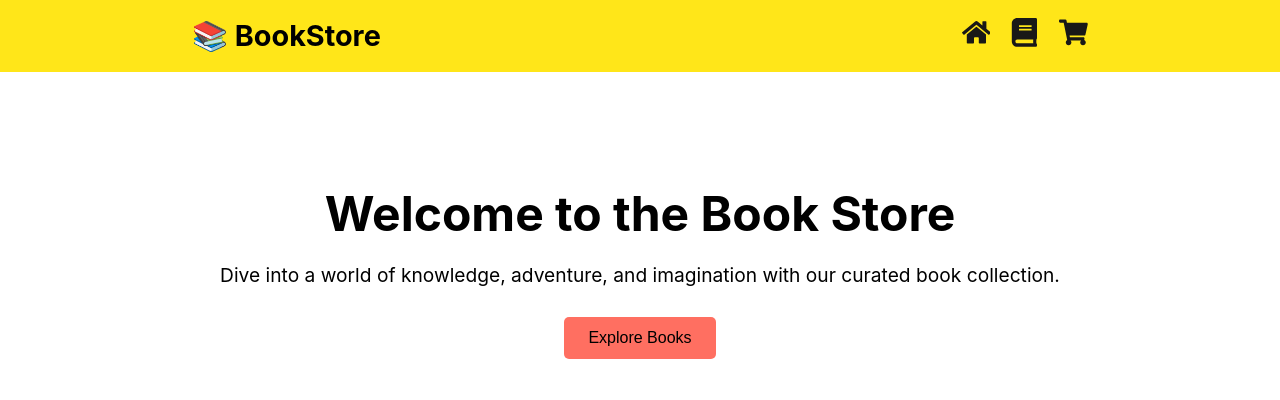
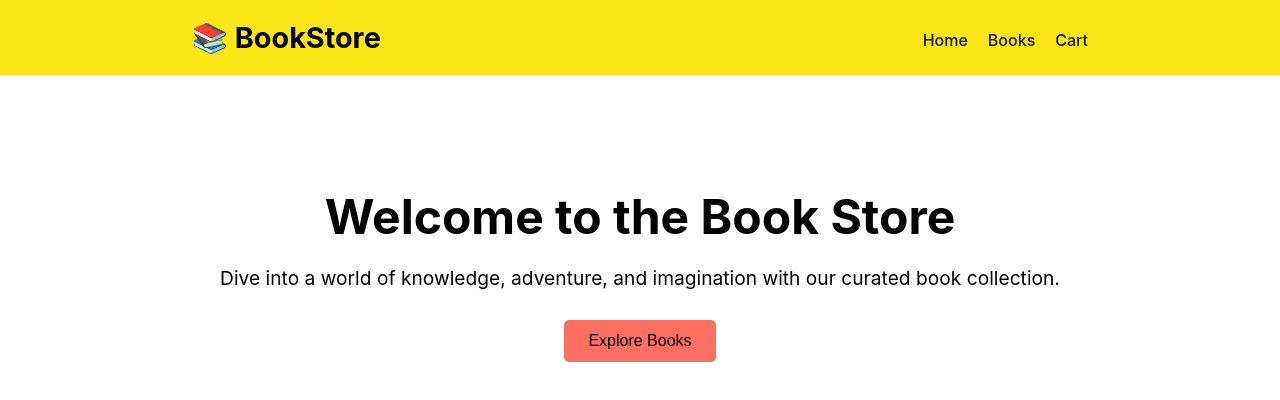
Before and after one commit to 963Roshan/book-store-app, a React (Create React App) app: page / in a window 1280 px wide. Shown: the top 400 px of the page. Built offline with nearby package versions, Linux system fonts and the light colour scheme.

Commit message:
Add the static version of Header and Home components

```diff
--- a/src/components/Header/index.css
+++ b/src/components/Header/index.css
@@ -3,7 +3,7 @@
   align-items: center;
   justify-content: space-between;
   background-color: #FFE619;
-  padding: 18px 15%;
+  padding: 20px 15%;
 }
 
 .logo {
@@ -16,24 +16,37 @@
   gap: 20px;
 }
 
-.icon {
+.icon-link {
   color: #191817;
-  font-size: 1.8rem;
+  font-size: 1.5rem;
   text-decoration: none;
 }
 
-.icon:hover {
+.icon-link:hover {
   color: #555;
 }
 
-@media (max-width: 768px) {
-  .toolbar-container {
-    flex-direction: column;
-    align-items: center;
-    padding: 20px 10%;
+.d-none {
+  display: none;
+}
+
+.d-xl-inline {
+  display: none;
+}
+
+.d-xl-none {
+  display: inline;
+}
+
+/* For XL and up */
+@media (min-width: 1200px) {
+  .d-xl-inline {
+    display: inline !important;
+    font-size: 1rem;
+    font-weight: 500;
   }
 
-  .icon-links {
-    margin-top: 10px;
+  .d-xl-none {
+    display: none !important;
   }
 }
--- a/src/components/Header/index.js
+++ b/src/components/Header/index.js
@@ -10,9 +10,20 @@ class Header extends Component {
         <div className="logo">📚 BookStore</div>
 
         <div className="icon-links">
-          <Link to="/" className="icon"><FaHome title="Home" /></Link>
-          <Link to="/books" className="icon"><FaBook title="Books" /></Link>
-          <Link to="/cart" className="icon"><FaShoppingCart title="Cart" /></Link>
+          <Link to="/" className="icon-link">
+            <FaHome className="d-xl-none" />
+            <span className="d-none d-xl-inline">Home</span>
+          </Link>
+
+          <Link to="/books" className="icon-link">
+            <FaBook className="d-xl-none" />
+            <span className="d-none d-xl-inline">Books</span>
+          </Link>
+
+          <Link to="/cart" className="icon-link">
+            <FaShoppingCart className="d-xl-none" />
+            <span className="d-none d-xl-inline">Cart</span>
+          </Link>
         </div>
       </div>
     );
```
